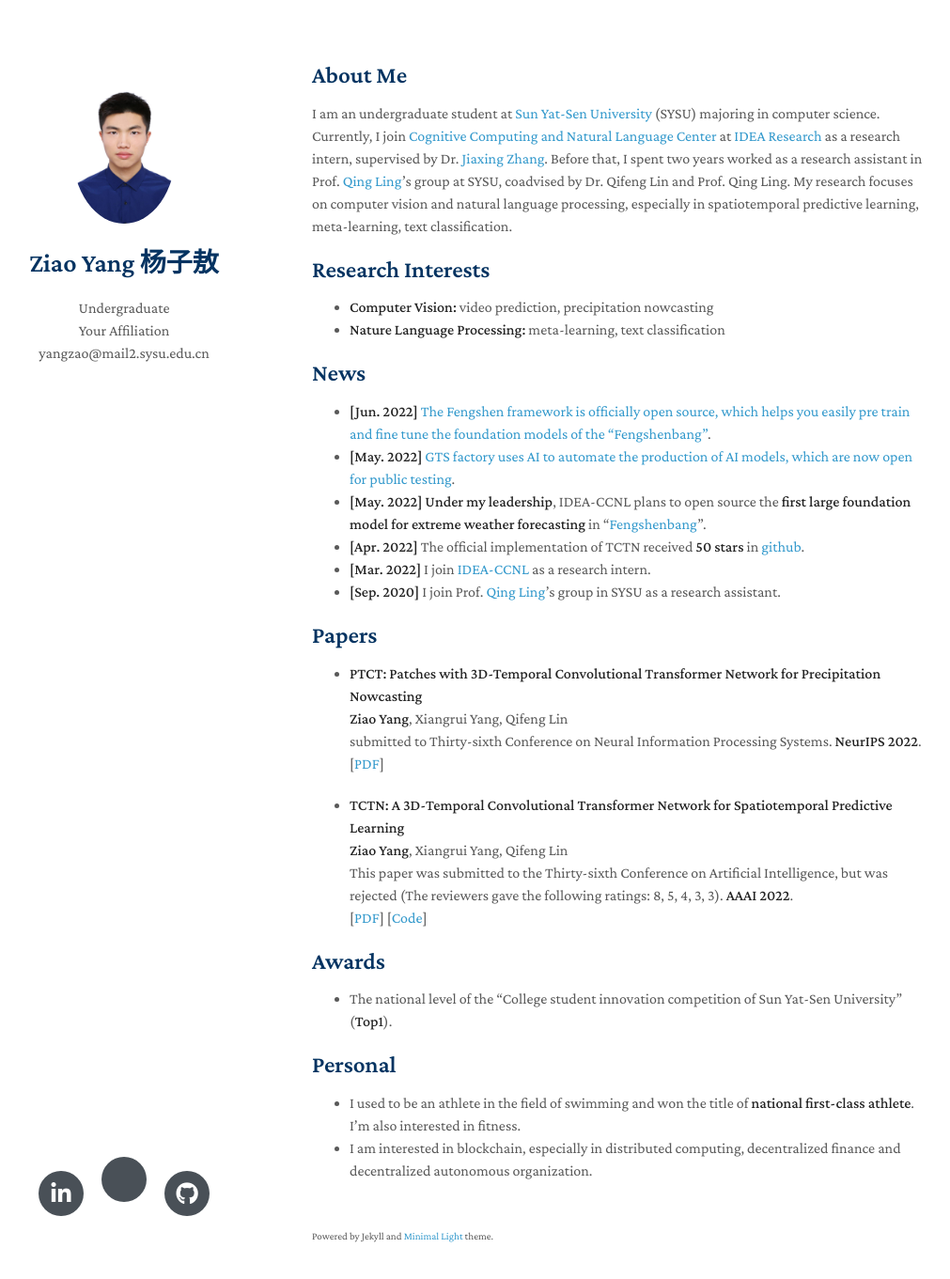
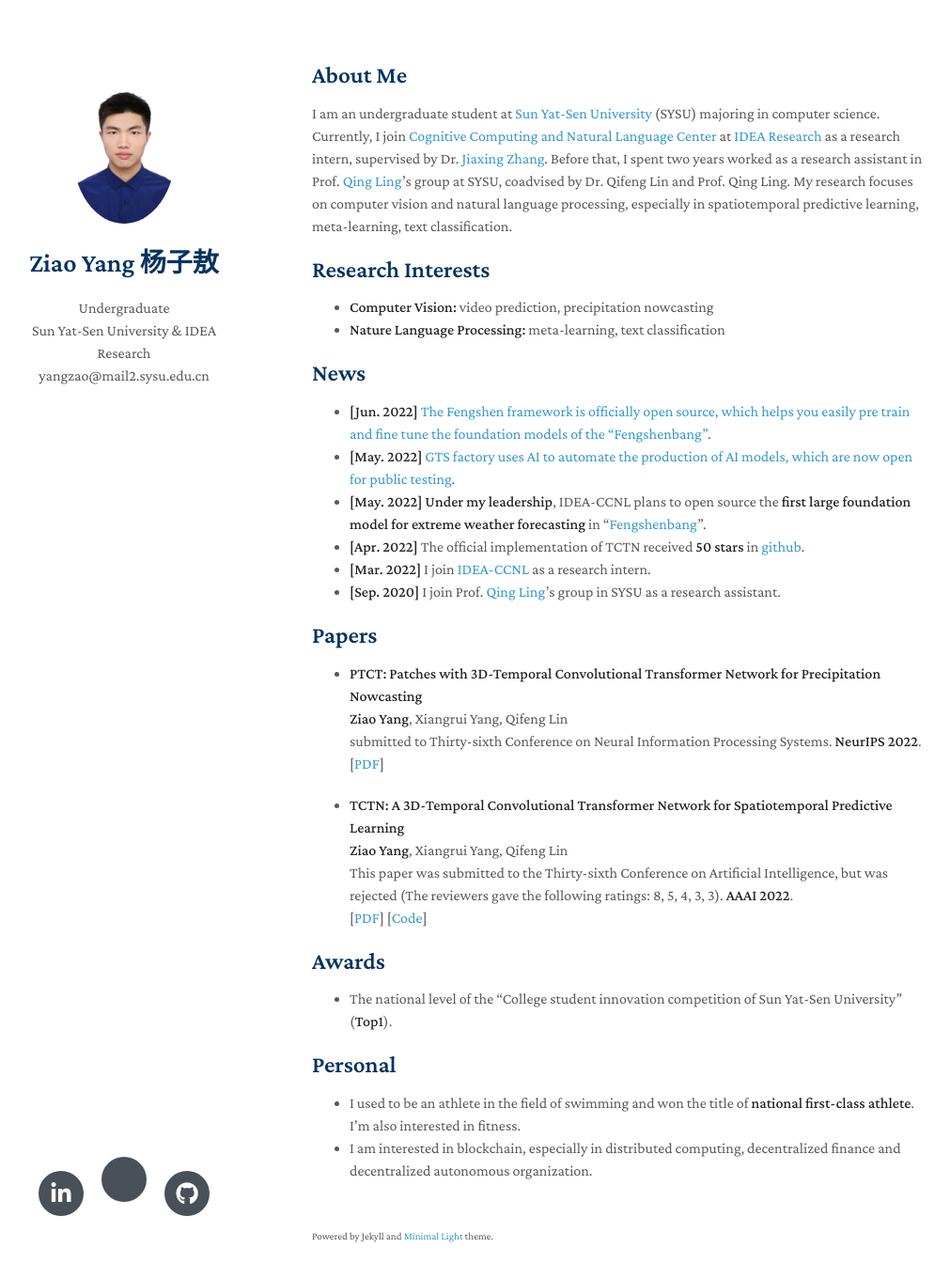
Before and after one commit to yangziao56/homepage, a Jekyll site: the page built from index.md, in a window 1280 px wide and 1396 px high. Shown: the top 1361 px of the window at 94% size, without its empty margins (138-1149 px from the left). Built offline with Jekyll 4.4.1, drawn with Linux system fonts in a browser that asks for light colours; nearby versions of some CDN libraries; a style sheet for code colours, icons or effects is not loaded; our own code applies the rules of GitHub Pages for plain Markdown files.

Commit message:
Update _config.yml
Signed-off-by: Ziao Yang <70676524+yangziao56@users.noreply.github.com>

```diff
--- a/_config.yml
+++ b/_config.yml
@@ -1,6 +1,6 @@
 title: Ziao Yang 杨子敖
 position: Undergraduate
-affiliation: Your Affiliation
+affiliation: Sun Yat-Sen University & IDEA Research
 email: yangzao@mail2.sysu.edu.cn
 keywords: minimal academic
 google_scholar: https://scholar.google.com/citations?user=9xV-rmoAAAAJ&hl=zh-CN&oi=ao
```
